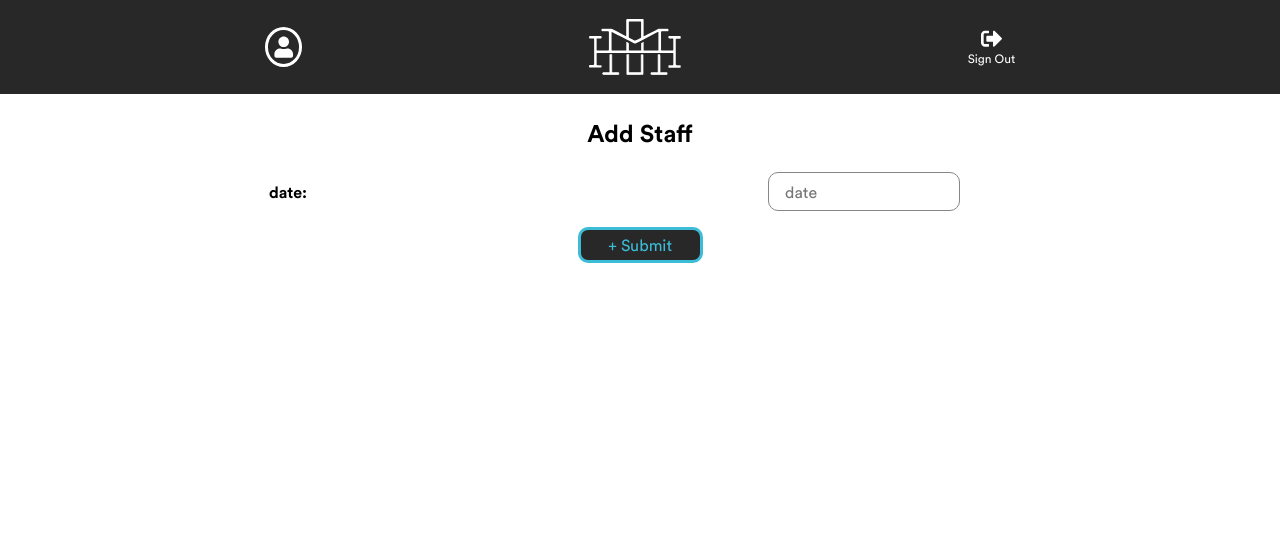
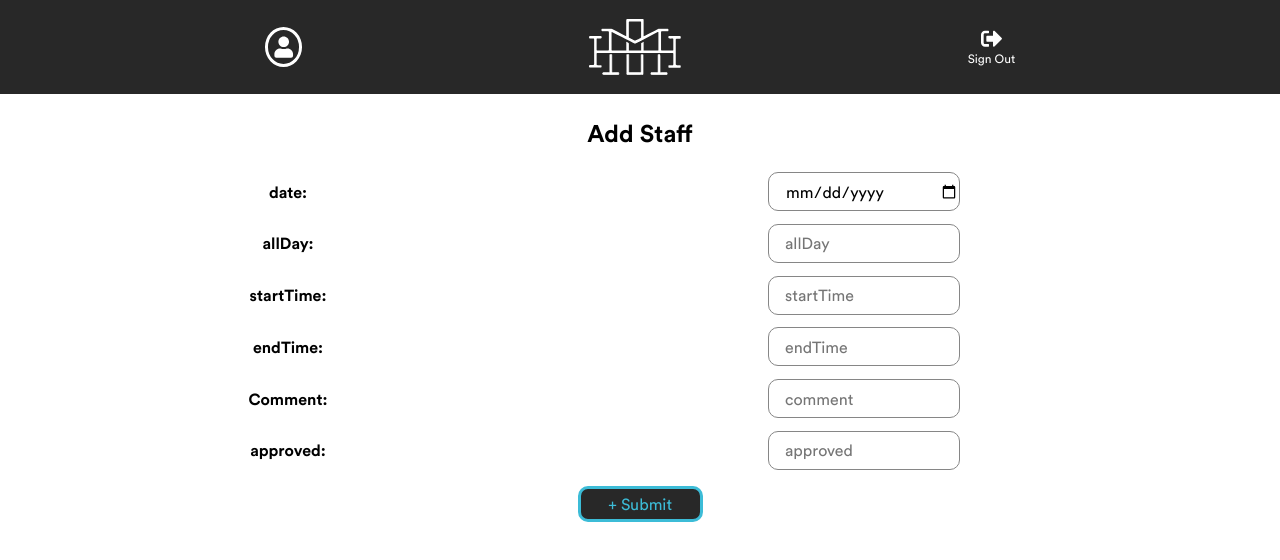
Before and after one commit to HoMieDevs/Homie-portal-frontend, a React (Create React App) app: page /unavailability in a window 1280 px wide. Shown: the top 560 px of the page. Built offline with nearby package versions, Linux system fonts and the light colour scheme.

Commit message:
please do not merge yet

```diff
--- a/src/Unavailability.js
+++ b/src/Unavailability.js
@@ -8,7 +8,12 @@ axios.defaults.withCredentials = true;
 export default class Register extends Component {
   state = {
     unavailability: [{
-        date:Date
+        date: Date,
+        allDay: Boolean,
+        startTime: String,
+        endTime: String,
+        comment: String,
+        approved: Boolean
     }],
   }
     handleInputChange = (e) => {
@@ -19,18 +24,20 @@ export default class Register extends Component {
     submitForm = (e) => {
         e.preventDefault()
         // console.log(this.state)
-        const date ={ date: this.state.date}
-        const unavailability = this.state.unavailability.push(date)
+        // const date ={ date: this.state.date}
+        // const unavailability = this.state.unavailability.push(date)
         // console.log(this.state.unavailability)
         // console.log(this.state)
+        const { unavailability: [{date, allDay, startTime, endTime, comment, approved}]} = this.state
+
         const url = "http://localhost:5000/auth/unavailability/5c4a9b4dc8989d0ff203c621"
-        const data = {date}
+        const data = { unavailability: [{date, allDay, startTime, endTime, comment, approved}] }
         // console.log(data)
         axios.put(url, data)
-            .then(console.log(data))
             .then(resp => {
+                console.log('hello kam is a noob.she has gained weight and trying to lose')
                 console.log(resp.data)
-                this.setState({ message: `${unavailability} has been added`, error: null})
+                this.setState({ message: `${date} has been added`, error: null})
             })
             .catch(err => {
                 console.log(err.response)
@@ -49,11 +56,66 @@ export default class Register extends Component {
                     <div className="registerField">
                         <label htmlFor="date">date:</label>
                         <input
-                            type="string"
+                            type="date"
                             id="date"
                             placeholder="date"
                             onFocus={(e) => e.target.placeholder = ""}
                             onBlur={(e) => e.target.placeholder = "date"}
+                            onChange={this.handleInputChange}
+                        />
+                    </div>
+                    <div className="registerField">
+                        <label htmlFor="allDay">allDay:</label>
+                        <input
+                            type="boolean"
+                            id="allDay"
+                            placeholder="allDay"
+                            onFocus={(e) => e.target.placeholder = ""}
+                            onBlur={(e) => e.target.placeholder = "allDay"}
+                            onChange={this.handleInputChange}
+                        />
+                    </div>
+                    <div className="registerField">
+                        <label htmlFor="startTime">startTime:</label>
+                        <input
+                            type="string"
+                            id="startTime"
+                            placeholder="startTime"
+                            onFocus={(e) => e.target.placeholder = ""}
+                            onBlur={(e) => e.target.placeholder = "startTime"}
+                            onChange={this.handleInputChange}
+                        />
+                    </div>
+                    <div className="registerField">
+                        <label htmlFor="endTime">endTime:</label>
+                        <input
+                            type="string"
+                            id="endTime"
+                            placeholder="endTime"
+                            onFocus={(e) => e.target.placeholder = ""}
+                            onBlur={(e) => e.target.placeholder = "endTIme"}
+                            onChange={this.handleInputChange}
+                        />
+                    </div>
+                    <div className="registerField">
+                        <label htmlFor="comment">Comment:</label>
+                        <input
+                            type="string"
+                            id="comment"
+                            placeholder="comment"
+                            onFocus={(e) => e.target.placeholder = ""}
+                            onBlur={(e) => e.target.placeholder = "comment"}
+                            onChange={this.handleInputChange}
+                        />
+                    </div>
+                    <div className="registerField">
+                        <label htmlFor="approved">approved:</label>
+                        <input
+                            type="boolean"
+                            id="approved"
+                            placeholder="approved"
+                            onFocus={(e) => e.target.placeholder = ""}
+                            onBlur={(e) => e.target.placeholder = "approved"}
                             onChange={this.handleInputChange}
                         />
                     </div>
```
